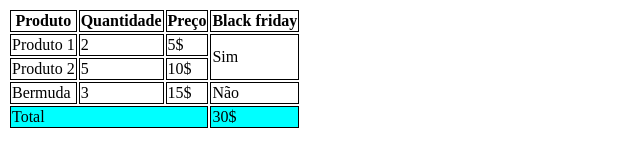
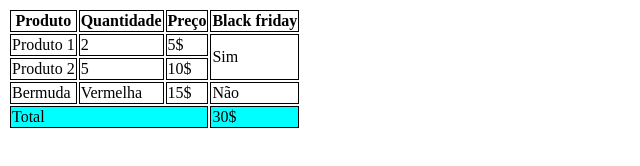
Before and after one commit to selma-moreira/aula-tabela, a plain HTML site: page index.html in a window 1280 px wide. Shown: the full height of the page, 0-640 px from the left. Drawn offline with Linux system fonts and the light colour scheme.

Commit message:
trocado de 3 para Vermelha

```diff
--- a/index.html
+++ b/index.html
@@ -41,7 +41,7 @@
 
         <tr>
             <td>Bermuda</td>
-            <td>3</td>
+            <td>Vermelha</td>
             <td>15$</td>
             <td>Não</td>
         </tr>
```
